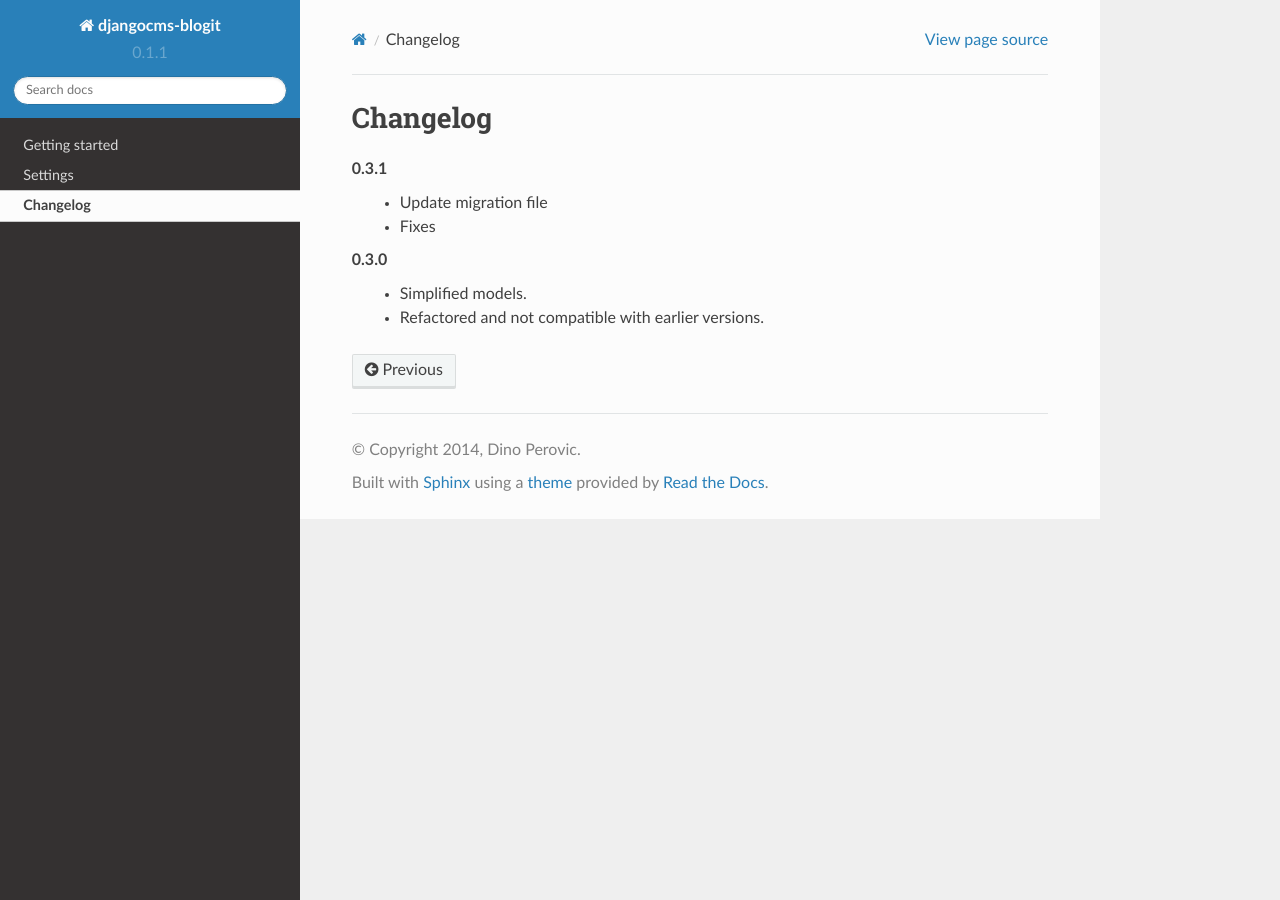
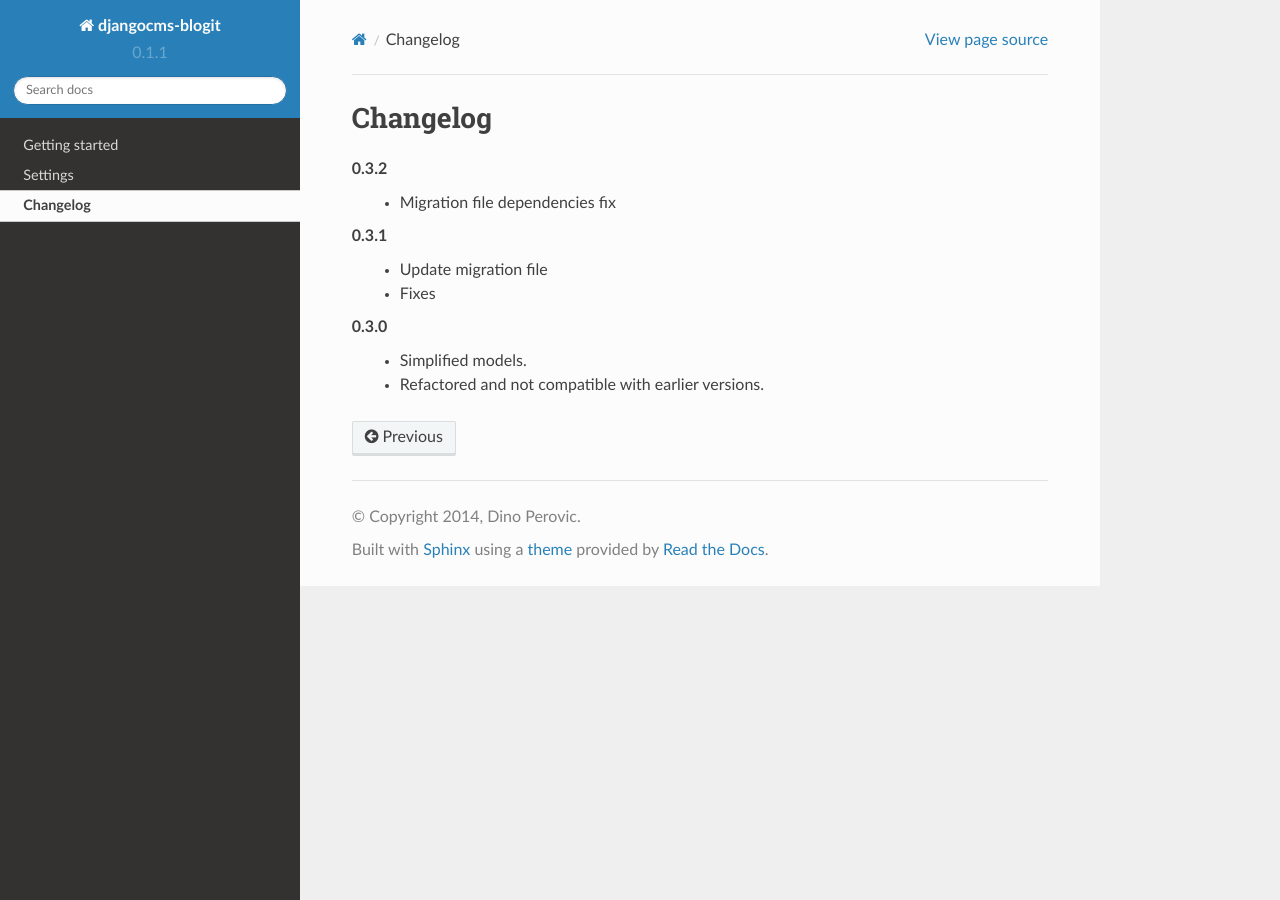
Before and after one commit to dinoperovic/djangocms-blogit, a Sphinx documentation site: the page built from docs/changelog.rst, in a window 1280 px wide. Built offline with Sphinx 7.4.7 and the Read the Docs theme 2.0.0, drawn with Linux system fonts in a browser that asks for light colours.

Commit message:
fix migration file

```diff
--- a/README.rst
+++ b/README.rst
@@ -4,7 +4,7 @@ djangocms-blogit
 
 A simple blog app for `django-cms`_.
 
-:Version: 0.3.1
+:Version: 0.3.2
 :Download: http://pypi.python.org/pypi/djangocms-blogit/
 :Source: http://github.com/dinoperovic/djangocms-blogit/
 :Docs: http://djangocms-blogit.readthedocs.org/
--- a/blogit/__init__.py
+++ b/blogit/__init__.py
@@ -1,4 +1,4 @@
 # -*- coding: utf-8 -*-
 from __future__ import unicode_literals
 
-__version__ = '0.3.1'
+__version__ = '0.3.2'
--- a/docs/changelog.rst
+++ b/docs/changelog.rst
@@ -1,5 +1,8 @@
 Changelog
 #########
+
+0.3.2
+    + Migration file dependencies fix
 
 0.3.1
     + Update migration file
```
Also changed, not shown: 1 other file.
